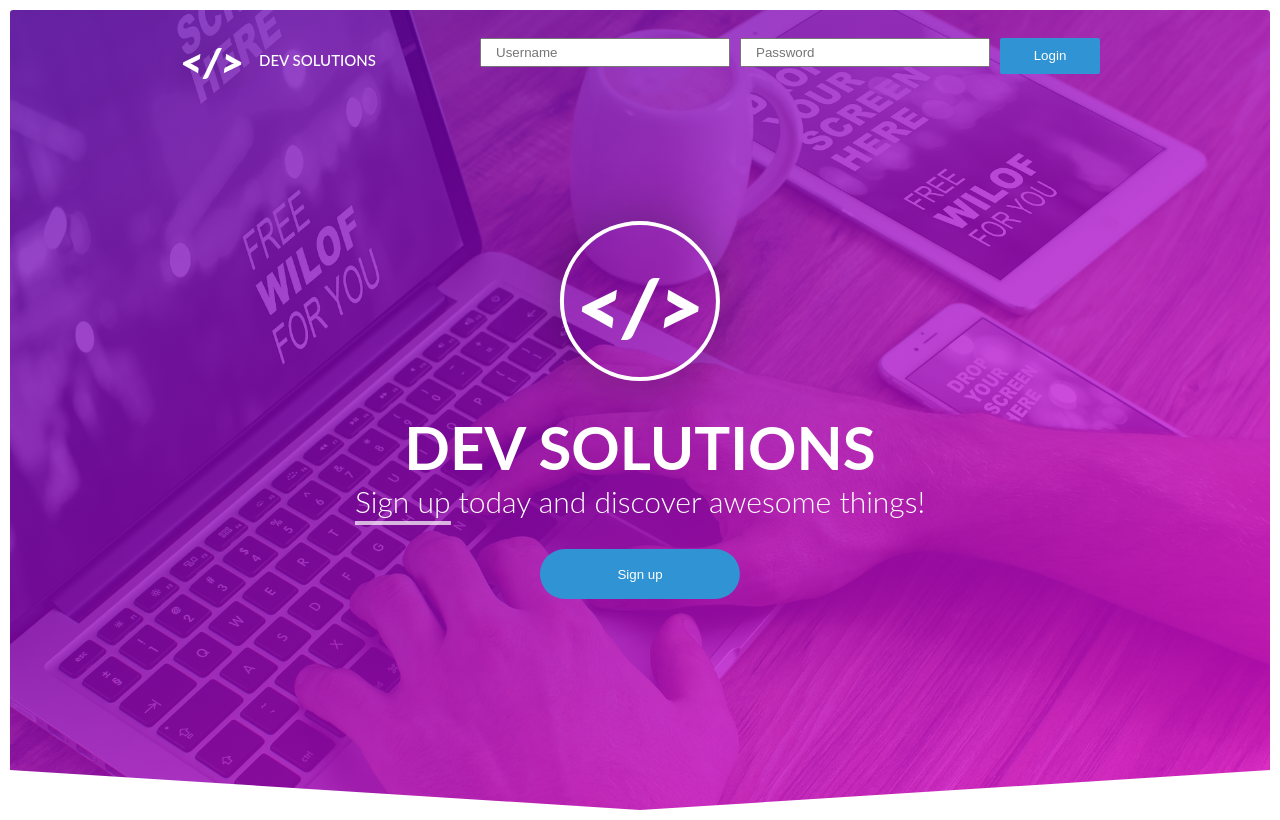
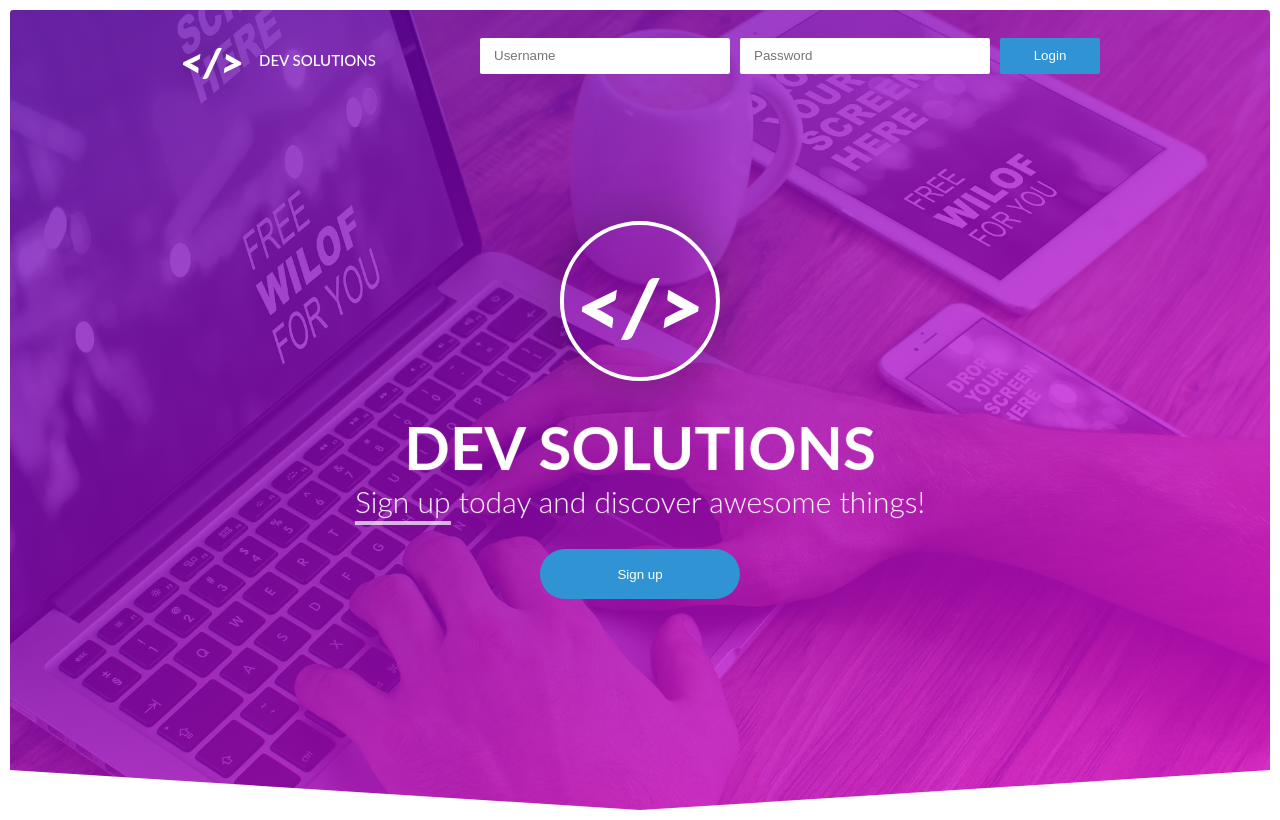
Before and after one commit to gustavohks2/php-project, a PHP site: page / in a window 1280 px wide. Run offline with PHP 8.4, Linux system fonts and the light colour scheme.

Commit message:
Fix some cross-browser issues

```diff
--- a/css/style.css
+++ b/css/style.css
@@ -70,10 +70,6 @@ body {
   animation: fadeIn .4s ease-out forwards;
   animation-delay: 1.2s; }
 
-.u-animation-fadein:nth-child(4) {
-  animation: fadeIn .4s ease-out forwards;
-  animation-delay: 1.6s; }
-
 .u-text-underlined {
   padding-bottom: .2rem;
   border-bottom: 0.4rem solid rgba(255, 255, 255, 0.7); }
@@ -113,7 +109,10 @@ body {
   .navigation__input {
     padding: .5rem 1.4rem;
     display: block;
-    width: 25rem; }
+    width: 25rem;
+    border-radius: 2px;
+    border: none;
+    height: 3.55rem; }
   .navigation__input:focus, .navigation__input:required, .navigation__input:invalid {
     outline: none;
     box-shadow: none; }
@@ -127,6 +126,7 @@ body {
   height: 3.55rem;
   width: 10rem;
   border-radius: 2px;
+  font-size: 1.6crem;
   border: none;
   outline: none; }
   .btn--block {
--- a/index.php
+++ b/index.php
@@ -42,10 +42,10 @@
           <i class="header__logo">&lt;/&gt;</i>
         </div>
 
-        <div class="header__text-box">
+        <div class="header__text-box u-animation-fadein">
           <div class="heading-primary u-margin-top-medium u-margin-bottom-medium">
               <h1 class="heading-primary--main u-animation-fadein">Dev Solutions</h1>
-              <h2 class="heading-primary--sub u-animation-fadein"><span class="u-text-underlined">Sign up</span> today and discover awesome things!</h2>
+              <h2 class="heading-primary--sub "><span class="u-text-underlined">Sign up</span> today and discover awesome things!</h2>
           </div>
         </div>
 
--- a/sass/base/_utilities.scss
+++ b/sass/base/_utilities.scss
@@ -12,7 +12,7 @@
   transform: translate3d(0, 2rem, 0);
 }
 
-@for $i from 1 through 4 {
+@for $i from 1 through 3 {
   .u-animation-fadein:nth-child(#{$i}) {
     animation: fadeIn .4s ease-out forwards;
     animation-delay: $i * .4s;
--- a/sass/components/_button.scss
+++ b/sass/components/_button.scss
@@ -3,6 +3,7 @@
   height: 3.55rem;
   width: 10rem;
   border-radius: 2px;
+  font-size: 1.6crem;
   border: none;
   outline: none;
 
--- a/sass/components/_navigation.scss
+++ b/sass/components/_navigation.scss
@@ -45,6 +45,9 @@
     padding: .5rem 1.4rem;
     display: block;
     width: 25rem;
+    border-radius: 2px;
+    border: none;
+    height: 3.55rem;
   }
 
   &__input:focus,
```
